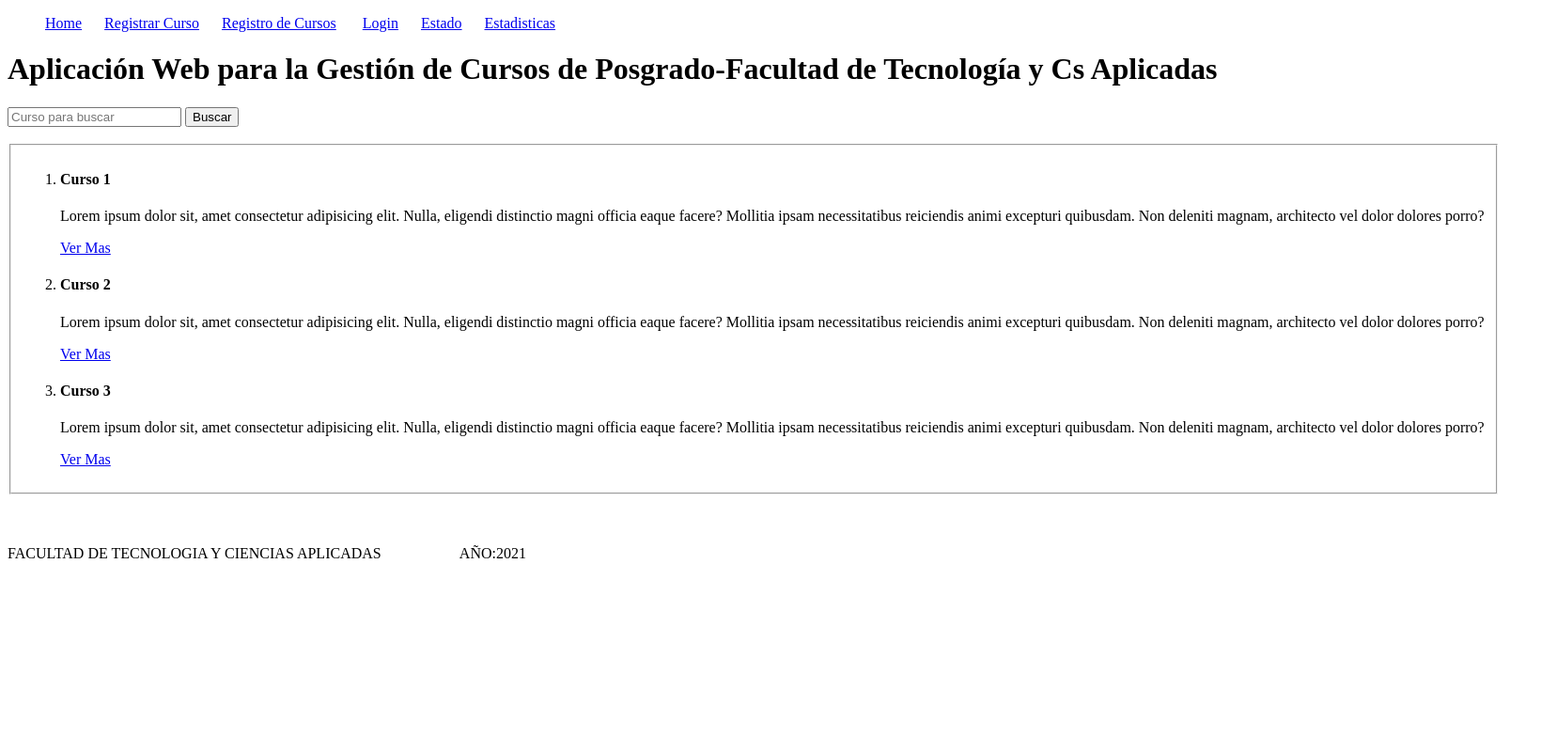
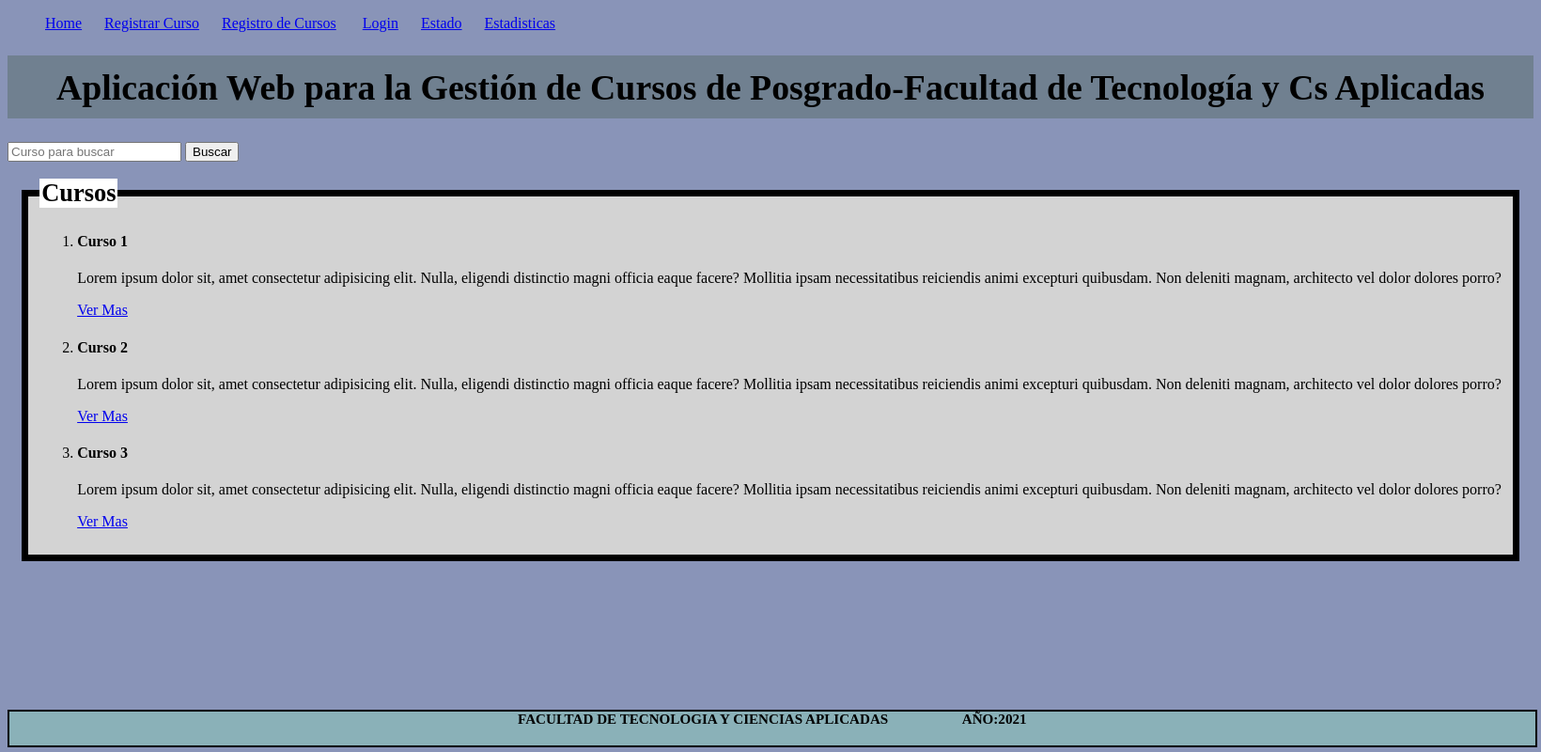
Before and after one commit to luisgm21/2021TP3Progra3, a Python web app: template TP2/templates/homepage.html in a window 1640 px wide. Shown: the whole page at 94% size. Run offline with Jinja, Linux system fonts and the light colour scheme; the template is opened without the code that fills it, so the values that code supplies are empty.

Commit message:
agregue header , algunos estilos

```diff
--- a/TP2/public/css/styles.css
+++ b/TP2/public/css/styles.css
@@ -11,7 +11,49 @@ th, .primera{
 textarea{
     resize: none;
 }
+legend{
+    background-color: white;
+    font-weight: 700;
+    color: black;
+    font-size: 7mm;
+}
+footer{
+    font-weight: 700;
+    text-align: center;
+    vertical-align: baseline;
+    position: absolute;
+    bottom: 5px;
+    /* width: 100%;  */
+        /* border: 3px solid #8AC007; */
 
+    background-color: rgb(138, 177, 184);
+    /* width: max-content; */
+     font-weight: 700;
+    color: black;
+    font-size: 4mm;
+     max-width: 100%;
+     min-width: 99%;
+    /* margin: auto; */
+    border: 2px solid #000000;
+    padding-bottom: 5mm;
+}
 fieldset{
-    width: max-content;
+    background-color: lightgrey;
+    width:max-content;
+    max-width: 10000px;
+    margin: auto;
+    border: 7px solid #000000;
 }
+body{
+    background-color: rgba(20, 42, 114, 0.5);
+}
+h1{
+    font-size: 10mm;
+    font-weight: 800;
+    background-color: slategrey;
+    text-align: center;
+    padding: 3mm;
+}
+label{
+    font-weight: 800;
+}
--- a/TP2/templates/curso.html
+++ b/TP2/templates/curso.html
@@ -8,6 +8,7 @@
     <link rel="stylesheet" href="../public/css/styles.css">
 </head>
 <body>
+    <header>
         <nav>
             <div>
                 <ul>
@@ -20,6 +21,7 @@
                 </ul>
             </div>
         </nav>
+    </header>
     <section>
         <div>
             <h3>Nombre del curso</h3>
--- a/TP2/templates/estadisticas.html
+++ b/TP2/templates/estadisticas.html
@@ -8,6 +8,7 @@
     <link rel="stylesheet" href="../public/css/styles.css">
 </head>
 <body>
+    <header>
         <nav>
             <div>
                 <ul>
@@ -20,6 +21,7 @@
                 </ul>
             </div>
         </nav>
+    </header>
     <h1>Estadisticas del sitio</h1>
     <img src="../public/image/images.jpg" alt="Estadisticas" height="200" width="400"><br><br>
     <div>
--- a/TP2/templates/estadocurso.html
+++ b/TP2/templates/estadocurso.html
@@ -8,6 +8,7 @@
     <link rel="stylesheet" href="../public/css/styles.css">
 </head>
 <body>
+    <header>
         <nav>
             <div>
                 <ul>
@@ -20,6 +21,7 @@
                 </ul>
             </div>
         </nav>
+    </header>
     <h1>Estado de Cursos</h1>
     <table style="width: 50%">
         <tr >
--- a/TP2/templates/formcrearcurso.html
+++ b/TP2/templates/formcrearcurso.html
@@ -8,6 +8,7 @@
     <link rel="stylesheet" href="../public/css/styles.css">
 </head>
 <body>
+    <header>
         <nav>
             <div>
                 <ul>
@@ -20,6 +21,7 @@
                 </ul>
             </div>
         </nav>
+    </header>
     <h1>Formulario de Registro de Curso</h1>
     <div>
         <form action="#" method="post">
--- a/TP2/templates/homepage.html
+++ b/TP2/templates/homepage.html
@@ -8,6 +8,7 @@
     <link rel="stylesheet" href="../public/css/styles.css">
 </head>
 <body>
+    <header>
         <nav>
             <div>
                 <ul>
@@ -20,6 +21,8 @@
                 </ul>
             </div>
         </nav>
+    </header>
+
     <div>
         <h1>Aplicación Web para la Gestión de Cursos de Posgrado-Facultad de Tecnología y Cs Aplicadas</h1>
     </div>
@@ -29,6 +32,7 @@
       </div>
 
         <fieldset>
+            <legend>Cursos</legend>
             <div>
                 <ol>
                     <li><div>
@@ -50,8 +54,8 @@
             </div>
         </fieldset>
         <br><br><br>
-        <div>
-            <footer>     FACULTAD DE TECNOLOGIA Y CIENCIAS APLICADAS &nbsp;&nbsp;&nbsp;&nbsp;&nbsp;&nbsp;&nbsp;&nbsp;&nbsp;&nbsp;&nbsp;&nbsp;&nbsp;&nbsp;&nbsp;&nbsp;&nbsp;&nbsp;&nbsp;  AÑO:2021       </footer>
-        </div>
+
+            <footer>FACULTAD DE TECNOLOGIA Y CIENCIAS APLICADAS &nbsp;&nbsp;&nbsp;&nbsp;&nbsp;&nbsp;&nbsp;&nbsp;&nbsp;&nbsp;&nbsp;&nbsp;&nbsp;&nbsp;&nbsp;&nbsp;&nbsp;&nbsp;&nbsp;  AÑO:2021       </footer>
+
     </body>
 </html>
--- a/TP2/templates/login.html
+++ b/TP2/templates/login.html
@@ -8,6 +8,7 @@
     <link rel="stylesheet" href="../public/css/styles.css">
 </head>
 <body>
+    <header>
         <nav>
             <div>
                 <ul>
@@ -20,6 +21,7 @@
                 </ul>
             </div>
         </nav>
+    </header>
 
     <fieldset>
         <legend>Login</legend>
--- a/TP2/templates/tablaCursos.html
+++ b/TP2/templates/tablaCursos.html
@@ -8,6 +8,7 @@
     <link rel="stylesheet" href="../public/css/styles.css">
 </head>
 <body>
+  <header>
     <nav>
         <div>
             <ul>
@@ -20,6 +21,7 @@
             </ul>
         </div>
     </nav>
+</header>
   <h1>Registro de Cursos</h1>
 
   <table style="width: 100%">
```
Lines whose indentation alone changed are shown as unchanged.
